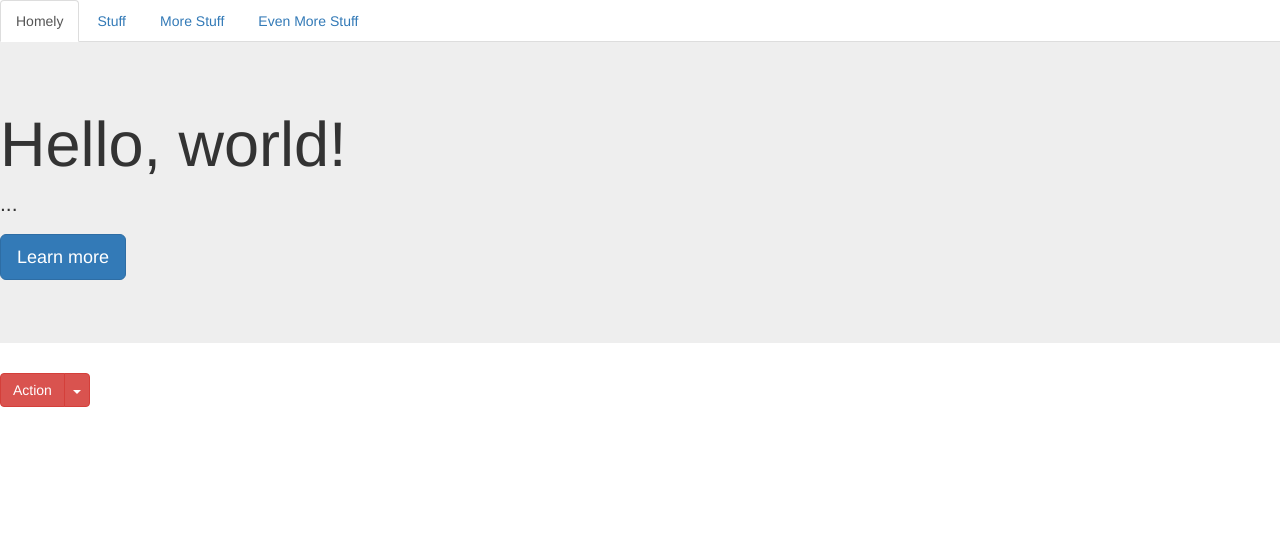
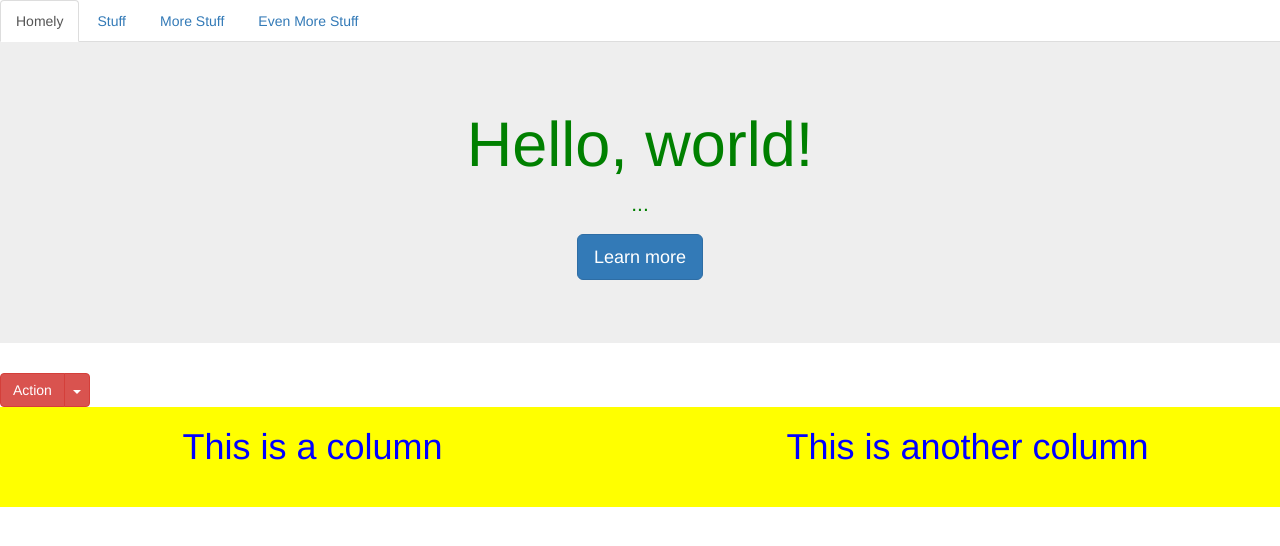
Before and after one commit to janflanigan/bootstrapPractice, a plain HTML site: page index.html in a window 1280 px wide. Drawn offline with nearby package versions, Linux system fonts and the light colour scheme.

Commit message:
made gh-pages and added css

```diff
--- a/css/style.css
+++ b/css/style.css
@@ -0,0 +1,11 @@
+.col-md-6 {
+  height: 100px;
+  color: blue;
+  background-color: yellow;
+  text-align: center;
+}
+
+.jumbotron {
+  text-align: center;
+  color: green;
+}
--- a/index.html
+++ b/index.html
@@ -36,6 +36,14 @@
       <li><a href="#">Separated link</a></li>
     </ul>
   </div>
+<div class="row">
+  <div class="col-md-6">
+    <h1>This is a column</h1>
+  </div>
+  <div class="col-md-6">
+    <h1>This is another column</h1>
+  </div>
+</div>
 <script src="https://code.jquery.com/jquery-2.2.4.min.js" integrity="sha256-BbhdlvQf/xTY9gja0Dq3HiwQF8LaCRTXxZKRutelT44=" crossorigin="anonymous"></script>
 <script src="js/bootstrap.min.js"></script>
 </body>
```
